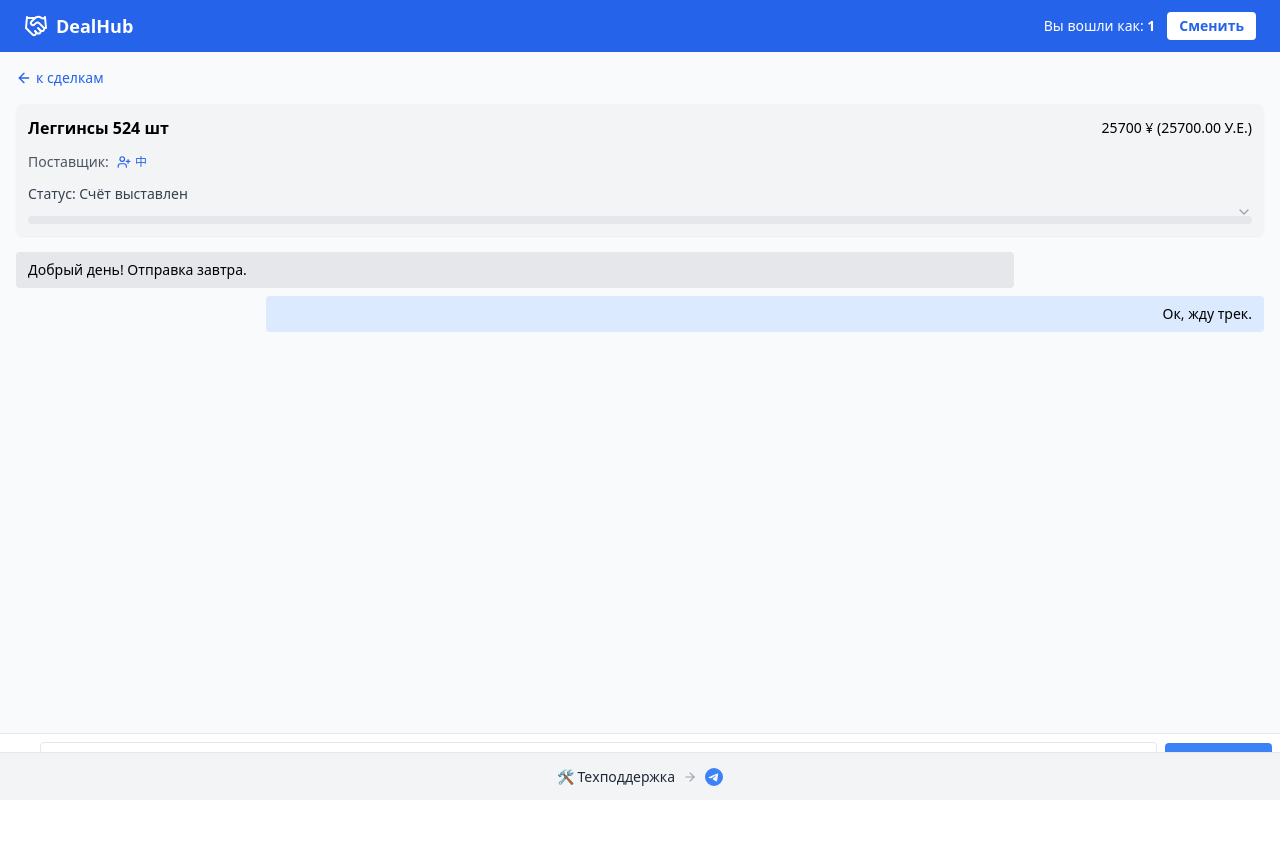
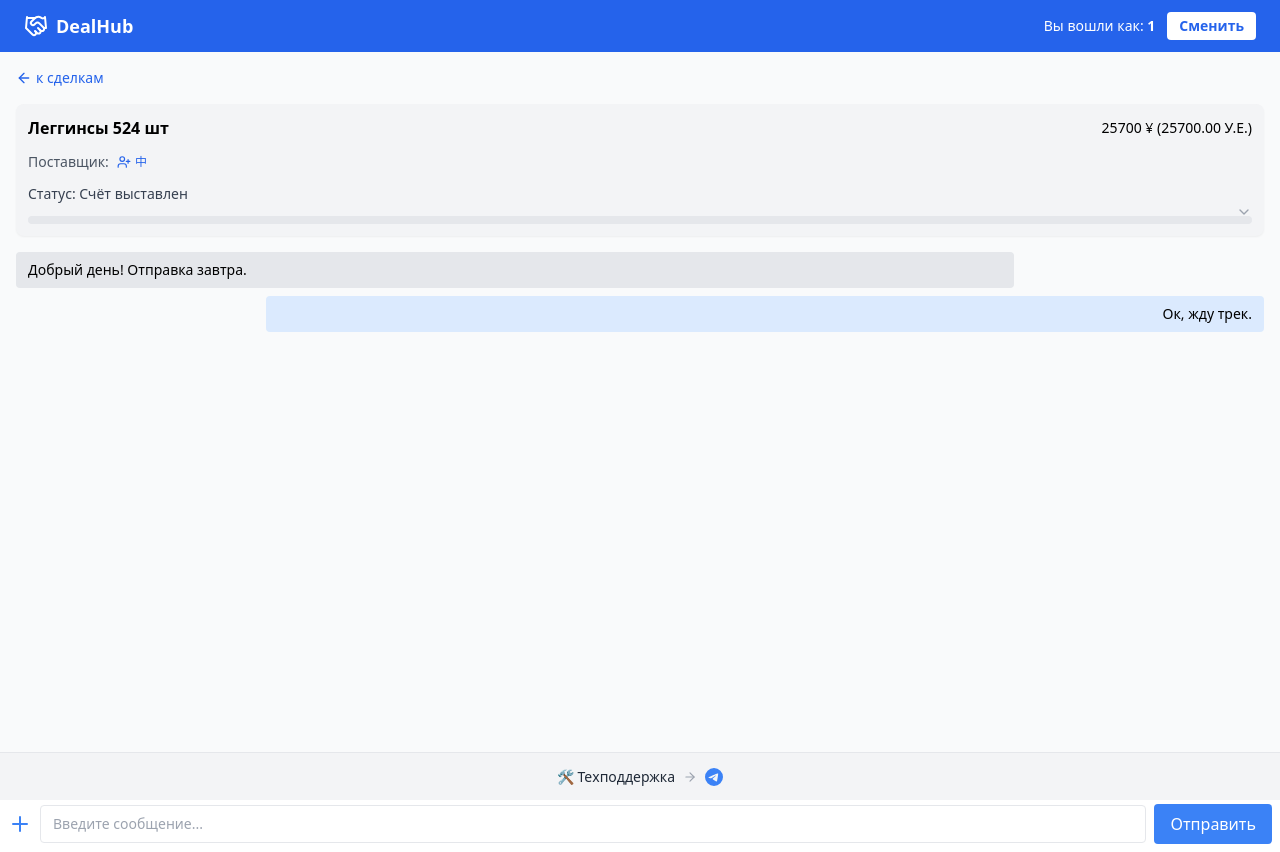
Before and after one commit to alexnadrius/DH8, a React (Vite) app: page /#/deal/1 in a window 1280 px wide. Before the commit the page ends 800 px from the top, so only its background shows below. Built offline with nearby package versions, Linux system fonts and the light colour scheme.

Commit message:
тестим мобильную верстку

```diff
--- a/src/components/Chat.jsx
+++ b/src/components/Chat.jsx
@@ -1,4 +1,4 @@
-import React, { useEffect, useState } from 'react';
+import React, { useEffect, useState, useRef } from 'react';
 import { useParams, useNavigate } from 'react-router-dom';
 import { ArrowLeft, Plus, UserPlus } from 'lucide-react';
 import TransferModal from './TransferModal';
@@ -17,6 +17,8 @@ const Chat = ({ deals, updateDeal }) => {
   const [inviteMode, setInviteMode] = useState(false);
   const [phone, setPhone] = useState('');
 
+  const bottomRef = useRef(null);
+
   useEffect(() => {
     if (
       deal &&
@@ -33,6 +35,10 @@ const Chat = ({ deals, updateDeal }) => {
       updateDeal({ ...deal, messages: [] });
     }
   }, [deal]);
+
+  useEffect(() => {
+    bottomRef.current?.scrollIntoView({ behavior: 'smooth' });
+  }, [deal?.messages?.length]);
 
   if (!deal) {
     return (
@@ -90,8 +96,8 @@ const Chat = ({ deals, updateDeal }) => {
   const inviteUrl = `${window.location.origin}/deal/${deal.id}`;
 
   return (
-    <div className="h-[calc(100dvh-64px)] flex flex-col overflow-hidden bg-gray-50">
-      {/* Навигация назад */}
+    <div className="h-[100svh] flex flex-col overflow-hidden bg-gray-50">
+      {/* Навигация */}
       <div className="p-4 flex items-center gap-2 text-sm text-blue-600 shrink-0">
         <button
           onClick={() => navigate('/')}
@@ -121,7 +127,6 @@ const Chat = ({ deals, updateDeal }) => {
                 {deal.name || 'Без названия'}
               </h3>
             )}
-
             <div className="text-right">
               {editAmount ? (
                 <input
@@ -197,8 +202,6 @@ const Chat = ({ deals, updateDeal }) => {
         </div>
       </div>
 
-      {/* Сообщения и поле ввода */}
-      <div className="flex flex-col flex-1 overflow-hidden">
       {/* Чат */}
       <div className="flex-1 overflow-y-auto px-4 py-2 space-y-2">
         {(deal.messages || []).map((msg) => (
@@ -213,10 +216,11 @@ const Chat = ({ deals, updateDeal }) => {
             {msg.text}
           </div>
         ))}
+        <div ref={bottomRef} />
       </div>
 
-        {/* Инпут */}
-        <div className="flex items-center gap-2 border-t px-2 py-2 text-sm bg-white shrink-0">
+      {/* Поле ввода */}
+      <div className="sticky bottom-0 bg-white border-t px-2 py-2 flex items-center gap-2 z-10">
         <button onClick={() => setShowTransfer(true)}>
           <Plus className="text-blue-500" />
         </button>
@@ -234,9 +238,7 @@ const Chat = ({ deals, updateDeal }) => {
           Отправить
         </button>
       </div>
-      </div>
 
-      {/* Модалка перевода */}
       {showTransfer && (
         <TransferModal
           onClose={() => setShowTransfer(false)}
```
Lines whose indentation alone changed are shown as unchanged.
